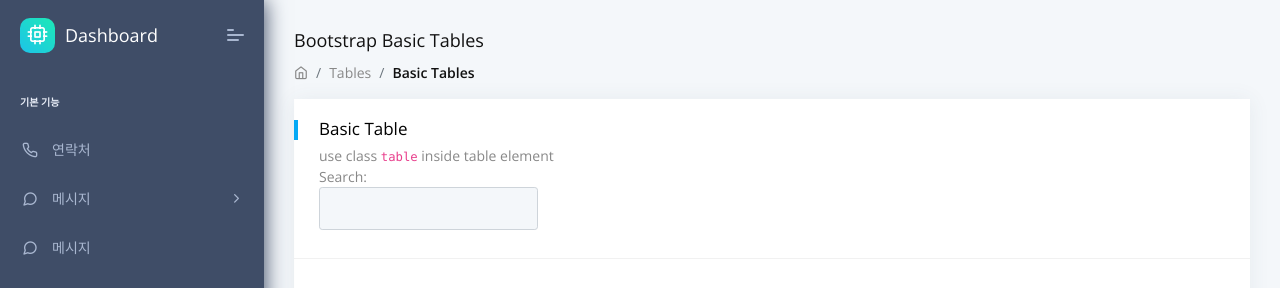
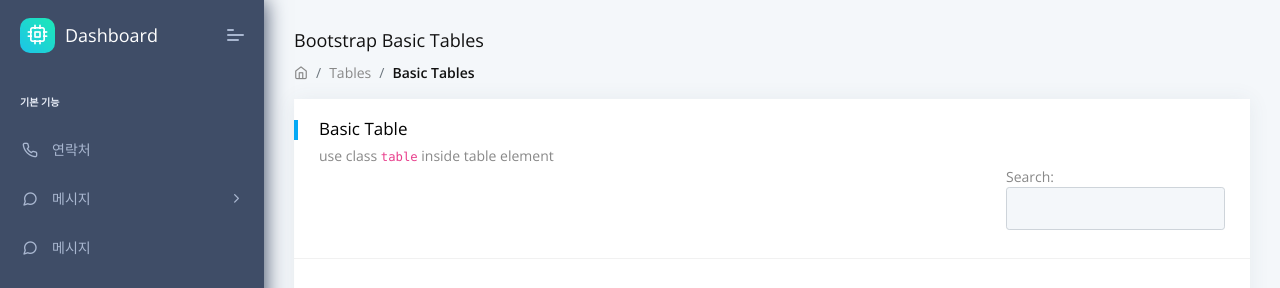
Before and after one commit to todayislegday/mobileforensictool, a Django app: template was/templates/message.html in a window 1280 px wide. Shown: the top 288 px of the page. Run offline with Django 3.2, Linux system fonts and the light colour scheme; the template is opened without the code that fills it, so the values that code supplies are empty; some libraries are stand-ins or nearby versions.

Commit message:
right_box

```diff
--- /dev/null
+++ b/was/static/assets/css/right_box.css
@@ -0,0 +1,3 @@
+.right-box{
+    float: right;
+}
--- a/was/templates/message.html
+++ b/was/templates/message.html
@@ -3,7 +3,7 @@
 {% block title %} Ui Buttons {% endblock %}
 
 <!-- Specific CSS goes HERE -->
-{% block stylesheets %}{% endblock stylesheets %}
+{% block stylesheets %} <link rel="stylesheet" href="/static/assets/css/right_box.css">{% endblock stylesheets %}
 
 {% block content %}
 
```
